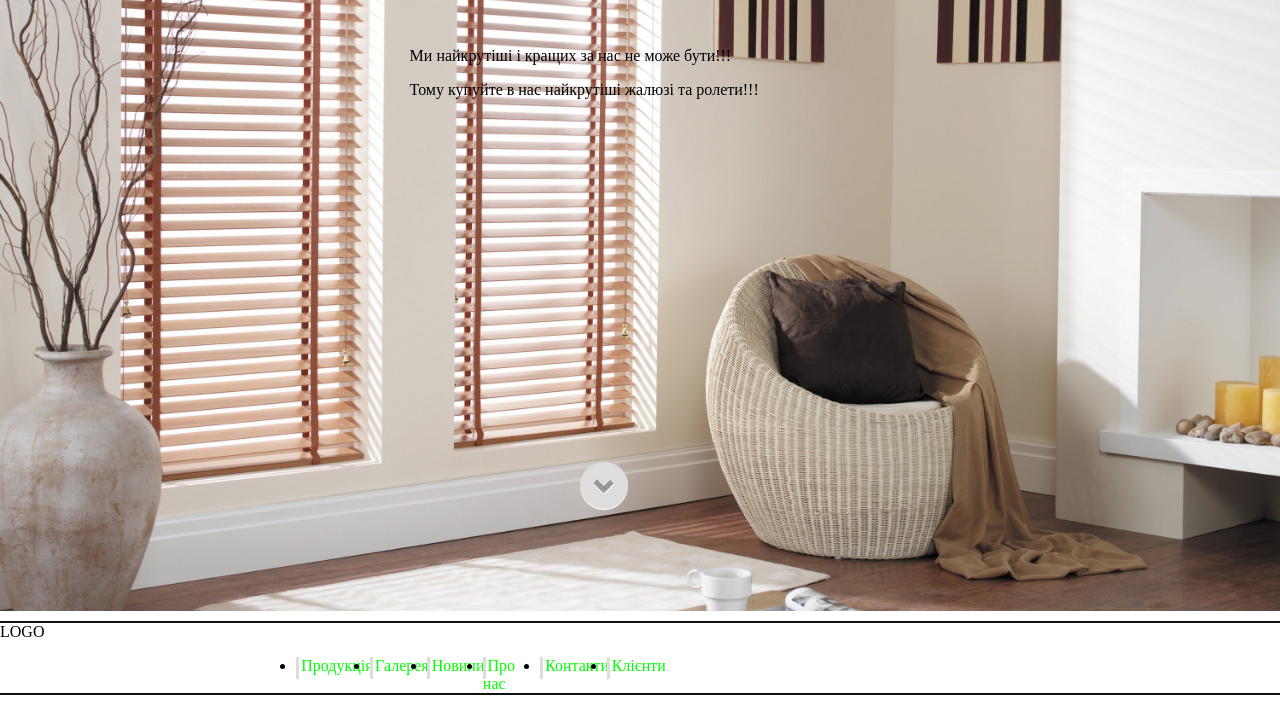
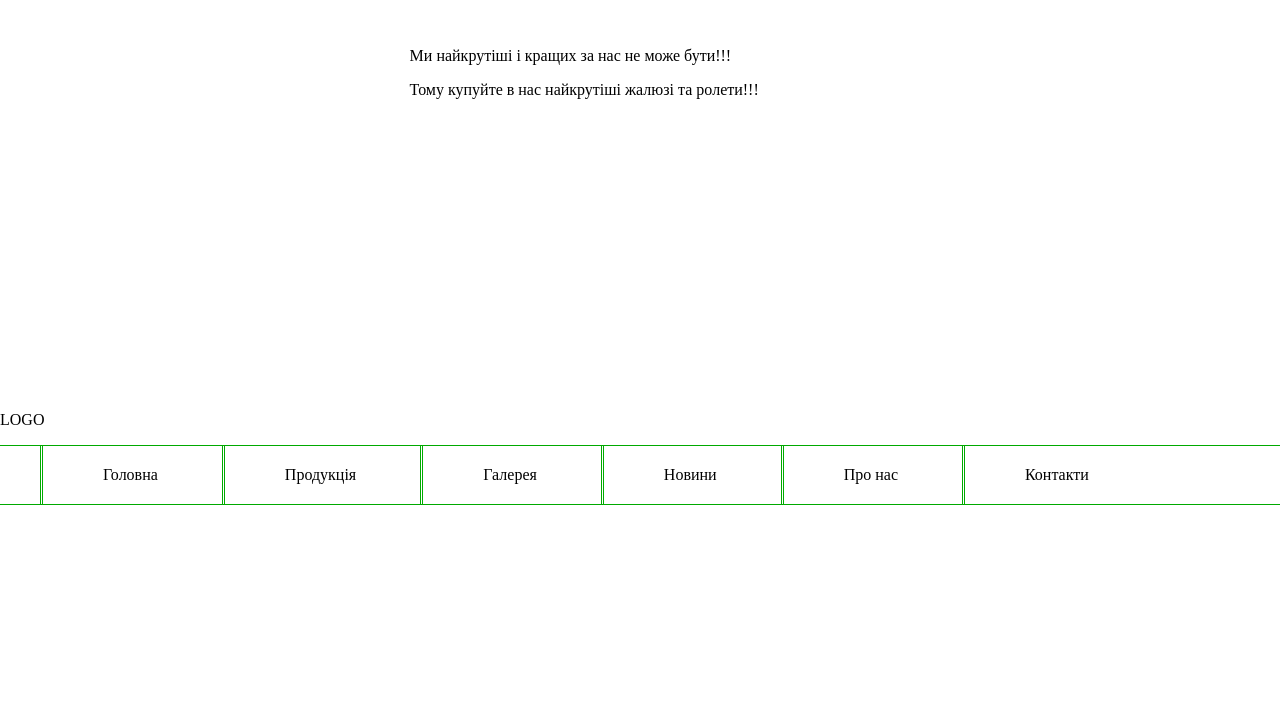
Before and after one commit to Karlsochik/new-p, a plain HTML site: page index.html in a window 1280 px wide. Shown: the part 289-994 px from the top of the page. After the commit the page ends 810 px from the top, so only its background shows below. Drawn offline with Linux system fonts and the light colour scheme.

Commit message:
Commit changas design

```diff
--- a/css/style.css
+++ b/css/style.css
@@ -4,8 +4,8 @@ body {
 }
 
 header {
-	background: url(img/1.jpg);
-	height: 900px;
+	/*background: url(../img/1.jpg);*/
+	height: 700px;
 	width: 100%;
 	background-size: 100%;
 }
@@ -39,76 +39,22 @@ header {
 	margin: 25% 32% 0 32%
 }
 
-/*-------------button-------------*/
+/*---------------main--------------*/
 
-a.button {
-  position: relative;
-  z-index: 1;
-  display: inline-block;
-  width: 3em;
-  height: 3em;
-  border-radius: 100%;
-  outline: none;
-  background: #ddd;
-  box-shadow: 0 1px rgba(0,0,0,.1) inset, 0 1px #fff;
-  margin: 750px 0 0 580px;
-}
-a.button:after, a.button:before {
-  content: "";
-  position: absolute;
-  z-index: -1;
-  top: 7.5%;
-  left: -15%;
-  right: 0;
-  bottom: 0;
-  width: 30%;
-  height: 10%;
-  margin: auto;
-  background: #999;
-  box-shadow: 0 1px rgba(0,0,0,.1) inset, 0 1px #fff;
-  -webkit-transform: rotate(45deg);
-  transform: rotate(45deg);
-}
-a.button:before {
-  left: 15%;
-  -webkit-transform: rotate(315deg);
-  transform: rotate(315deg);
-}
-a.button:hover, a.button:focus {
-  background: #999;
-  box-shadow: none;
-}
-a.button:hover:after, a.button:hover:before {
-  background: #fff;
-  box-shadow: none;
+.main-nav ul {
+	border-top: 1px solid #0a0;
+	border-bottom: 1px solid #0a0;
 }
 
-/*----------------main-------------*/
-
-.main-nav {
-	border-top: 2px solid #111;
-	border-bottom: 2px solid #111;
-	width: 100%;
-	margin: 10px 0 10px 0;
-}
 .main-nav li {
-float: left;
-}
-
-.main-nav ul {
-height: 20px;
-margin-left: 20%;
+	display: inline-block;
+	text-decoration: none;
+	padding:  20px 0;
+	border-left: 3px double #0a0;
 }
 
 .main-nav a {
 	text-decoration: none;
-	color: #01ff00;
-	padding: 0px 1% 5px 3%;
-    height:20px;
-    border-left:3px solid #ddd;
+	color: black;
+	padding: 10px 60px;
 }
-a.main-nav:hover { background: rgb(232,95,76); } /* при наведении курсора мышки */
-a.main-nav:active { background: rgb(152,15,0); } /* при нажатии */
-.logo-nav {
-
-}
--- a/index.html
+++ b/index.html
@@ -15,28 +15,27 @@
 			</div>
 
 			<div class="logo">
-					LOGO
+				<span>LOGO</span>
 			</div>
 
 			<div class="info">
 				<p>Ми найкрутіші і кращих за нас не може бути!!!</p><p> Тому купуйте в нас найкрутіші жалюзі та ролети!!!</p>
 			</div>
-
-			<a href="#main-nav" class="button" tabindex="0"></a>
-
 		</header>
 
+		<div class="logo-nav">
+			<span>LOGO</span>
+		</div>
+
 		<nav class="main-nav" >
-			<div class="logo-nav" id="main-nav">
-				LOGO
-			</div>
+
 			<ul>
+				<li><a href="#">Головна</a></li>
 				<li><a href="#">Продукція</a></li>
 				<li><a href="#">Галерея</a></li>
 				<li><a href="#">Новини</a></li>
 				<li><a href="#">Про нас</a></li>
 				<li><a href="#">Контакти</a></li>
-				<li><a href="#">Клієнти</a></li>
 			</ul>
 		</nav>
 	</body>
```
Also changed, not shown: img/1.jpg (renamed from css/img/1.jpg), img/3.jpg (renamed from css/img/3.jpg).
